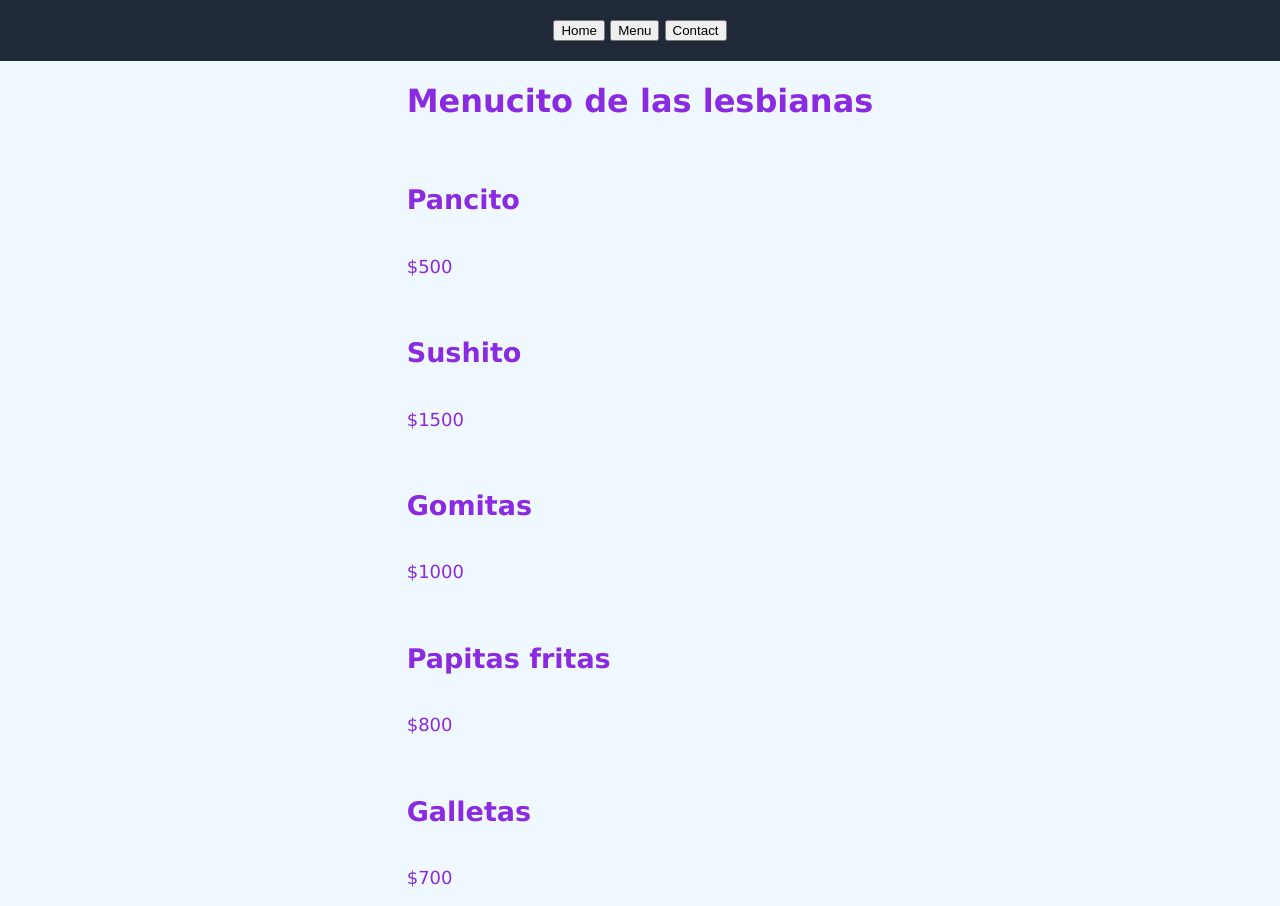
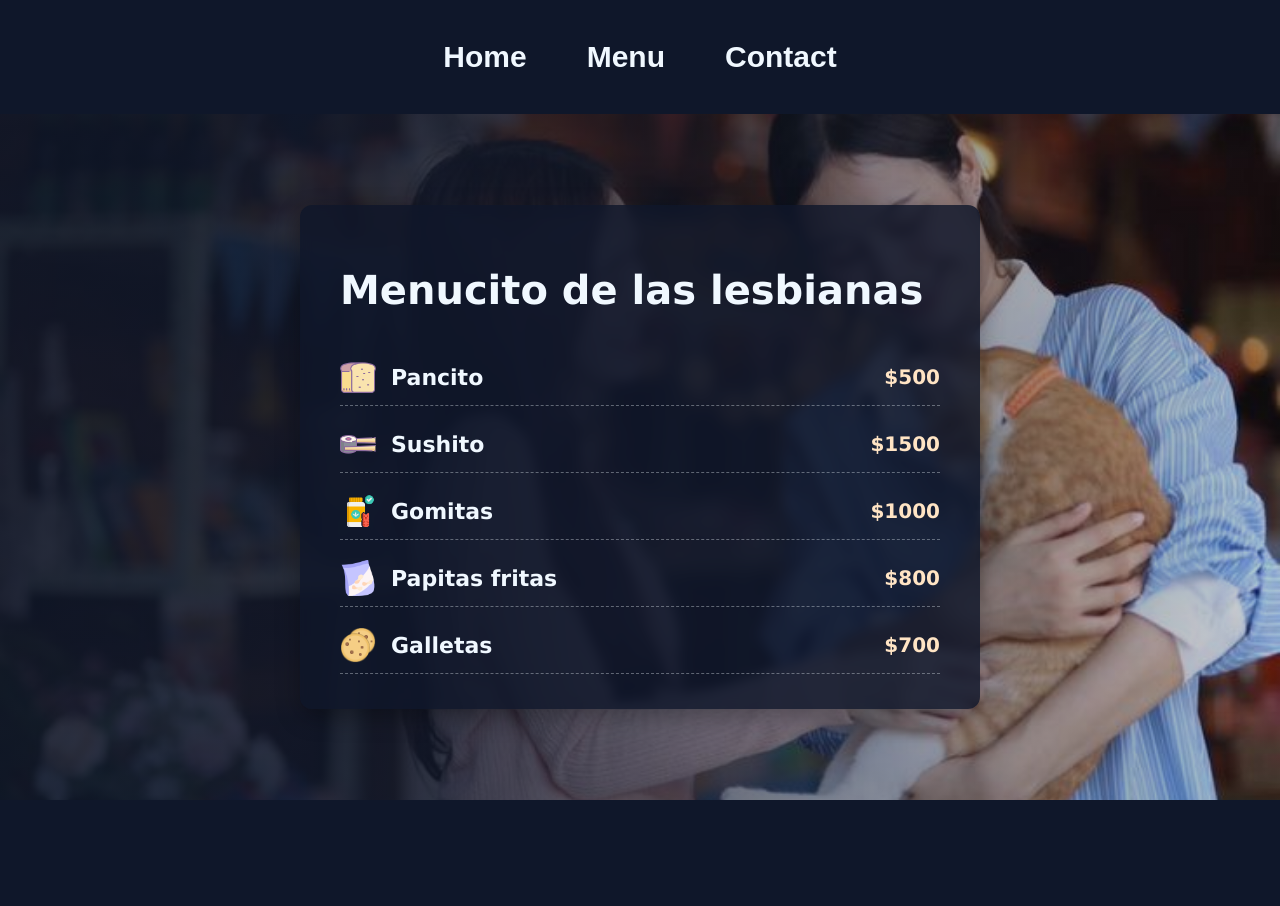
Before and after one commit to blueishTaylor/restaurant-page, a website built with webpack: page src/template.html in a window 1280 px wide. Both pictures are taken after a click on the button "Menu". After the commit the page ends 800 px from the top, so only its background shows below. Built offline with nearby package versions, Linux system fonts and the light colour scheme.

Commit message:
ajustes en css

```diff
--- a/src/home.js
+++ b/src/home.js
@@ -1,6 +1,3 @@
-import imagenWhale from "./pictures/thewhale.jpeg";
-
-
 const cargarHome = () => {
     const contenedor = document.createElement("div")
     contenedor.classList.add("home")
@@ -10,10 +7,8 @@ const cargarHome = () => {
     const imagen = document.createElement("img");
 
     h1.textContent = "The Whale Store";
-    p1.textContent = "La mejor tienda para encontrar cada cosita que necesites";
+    p1.textContent = "La mejor tienda para encontrar todo lo que necesites";
     p2.textContent = "Atendido por las lesbianas mas hermosas";
-    imagen.src= imagenWhale;
-    imagen.alt = "MilkLove"
 
     contenedor.append(h1, p1, p2, imagen)
 
--- a/src/menu.js
+++ b/src/menu.js
@@ -1,23 +1,34 @@
+   import iconoPancito from "./pictures/bread.png";
+   import iconotSushito from "./pictures/sushi.png";
+   import iconoGalletas from "./pictures/cookies.png";
+   import iconoGomitas from "./pictures/gummies.png";
+   import iconoPapitas from "./pictures/crisps.png"
+
 
    const elMenu = [
       { nombre: "Pancito",
-        precio: 500
+        precio: 500,
+        icono: iconoPancito
       },
       {
         nombre:"Sushito",
-        precio: 1500
+        precio: 1500,
+        icono: iconotSushito
       },
       {
         nombre:"Gomitas",
-        precio:1000
+        precio:1000,
+        icono: iconoGomitas
       },
       {
         nombre:"Papitas fritas",
-        precio:800
+        precio:800,
+        icono: iconoPapitas
       },
       {
         nombre:"Galletas",
-        precio:700
+        precio:700,
+        icono:iconoGalletas
       }
 
     ]
@@ -34,13 +45,23 @@
         const contenedor = document.createElement("div");
         contenedor.classList.add("item");
 
+        const infoProducto = document.createElement("div");
+        infoProducto.classList.add("item-info");
+
+        const img = document.createElement("img");
+        img.src = producto.icono;
+        img.alt = producto.nombre;
+        img.classList.add("item-icon");
+
         const titulo = document.createElement("h2");
         titulo.textContent = producto.nombre;
+
+        infoProducto.append(img, titulo);
 
         const p = document.createElement("p");
         p.textContent = `$${producto.precio}`;
 
-        contenedor.append(titulo, p);
+        contenedor.append(infoProducto, p);
         contenedorMenu.append(contenedor);
     });
 
--- a/src/styles.css
+++ b/src/styles.css
@@ -1,8 +1,16 @@
+html,
 body {
     margin: 0;
     padding: 0;
-    background-color: aliceblue;
-    color: blueviolet;
+    min-height: 100vh;
+
+}
+
+body{
+    display: flex;
+    flex-direction: column;
+    background-color: #0f172a;
+    color: aliceblue;
     font-family: 'Lucida Sans', 'Lucida Sans Regular', 'Lucida Grande', 'Lucida Sans Unicode', Geneva, Verdana, sans-serif;
 }
 .home{
@@ -13,45 +21,149 @@ body {
     text-align: center;
     padding: 20px;
 }
+
+nav {
+    display: flex;
+    gap: 30px;
+}
+
+p {
+    font-size: 25px;
+    font-weight: bold;
+}
+h1 {
+    font-size: 40px;
+    font-weight: bold;
+}
 header {
-    background-color: #1f2937;
+    background-color: #0f172a;
     display:flex;
-    padding: 20px 0;
+    padding: 30px 0;
     justify-content: space-around;
     align-items: center;
 }
 #content{
-display: flex;
-align-items: center;
-justify-content: space-around;
-max-width: 100%;
+    background-image: linear-gradient(to right, rgba(15, 23, 42, 0.85) 30%, rgba(15, 23, 42, 0.2)100%),
+    url("./pictures/fondo1.jpg");
+    background-size: cover;
+    background-position: center;
+    background-repeat: no-repeat;
+    background-attachment: fixed;
+
+    display: flex;
+    flex: 1;
+    justify-content: center;
+    align-items: center;
+    width: 100%;
+    min-height: calc(100vh - 90vh);
+    padding: 40px 20px;
+    box-sizing: border-box;
 }
 
-.home img{
-    max-width: 400px;
+.home{
+
+
+    display: flex;
+    flex-direction: column;
+    justify-content: center;
+    align-items: flex-start;
+    text-align: left;
+    gap: 20px;
     width: 100%;
-    height: auto;
-    border-radius: 8px;
-    box-shadow: 0 4px 10px rgba(0, 0, 0, 0.1);
+    padding: 20px 60px;
+    box-sizing: border-box;
+}
+.home h1, .home p{
+    color: aliceblue;
+    max-width: 550px;
+    text-shadow: 1px 1px 4px rgba(0, 0, 0, 0.6);
 }
 
 .menu {
     display: flex;
     flex-direction: column;
-    align-items: start;
+    align-items: stretch;
     gap: 20px;
+    width: 100%;
+    padding: 20px;
+    max-width: 600px;
 }
 
 .contact {
     display: flex;
-    flex-direction: row;
+    flex-direction: column;
     align-items: center;
     gap: 20px;
+    text-align: center;
+    max-width: 600px;
 }
 
 .item {
     display: flex;
-    flex-direction: column;
-    align-items: start;
+    flex-direction: row;
+    justify-content: space-between;
+    align-items: center;
     font-size: 18px;
+    width: 100%;
+    border-bottom: 1px dashed rgba(240, 248, 255, 0.35);
+    padding-bottom: 10px;
 }
+
+.item p{
+    font-size: 20px;
+    margin: 0;
+    color: bisque;
+}
+
+button{
+    background-color: transparent;
+    color: aliceblue;
+    border: none;
+    border-bottom: 3px solid transparent;
+    display: flex;
+    flex-direction: row;
+    justify-content: space-around;
+    cursor: pointer;
+    border-radius: 0;
+    font-weight: bold;
+    font-size: 30px;
+    border: none;
+    padding: 10px 15px;
+    width: auto;
+    height: auto;
+    transition: border-color 0.25s ease, color 0.25s ease;
+
+}
+
+button:hover {
+   border-bottom: 3px solid bisque;
+   color: bisque;
+
+}
+
+.item-info {
+    display: flex;
+    align-items: center;
+    gap: 15px;
+}
+
+.item-info h2{
+    font-size: 22px;
+    margin: 0;
+}
+
+.item-icon{
+    width: 36px;
+    height: 36px;
+    object-fit: contain;
+}
+
+.menu,
+.contact {
+    background-color: rgba(15, 23, 42, 0.82);
+    backdrop-filter: blur(6px);
+    color: aliceblue;
+    border-radius: 12px;
+    padding: 35px 40px;
+    box-shadow: 0 8px 24px rgba(0, 0, 0, 0.3);
+}
```
Also changed, not shown: src/pictures/bread.png (added), src/pictures/cookies.png (added), src/pictures/crisps.png (added), src/pictures/fondo1.jpg (added), src/pictures/fondo2.jpg (added), src/pictures/gummies.png (added), src/pictures/sushi.png (added), src/pictures/whale-store-xoxo-will-air-on-june-25th-on-netflix-v0-e5hhbxj4t95f1.png (added).
